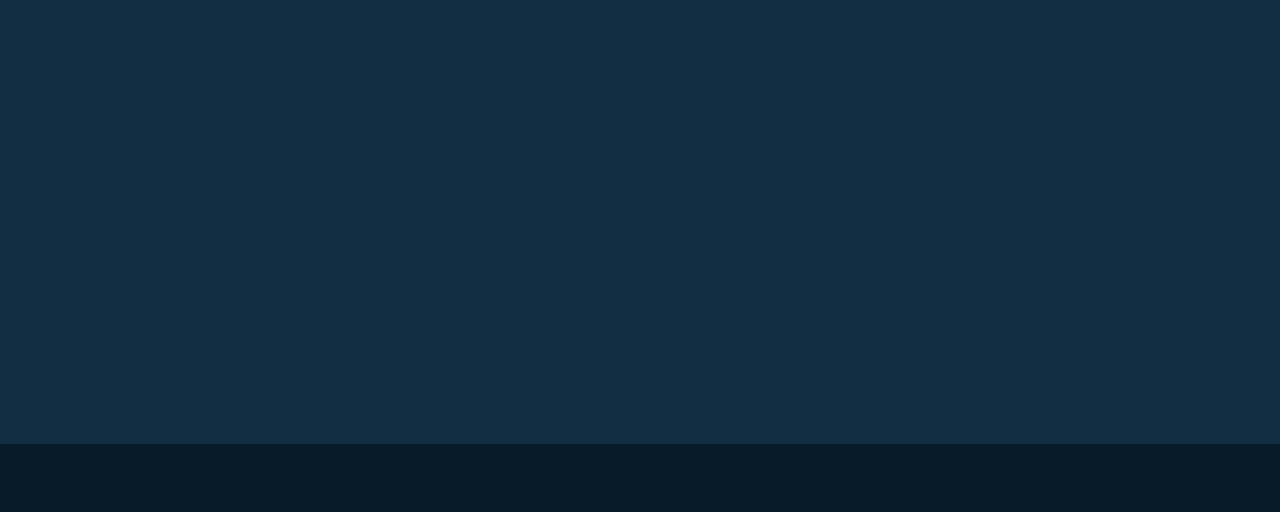
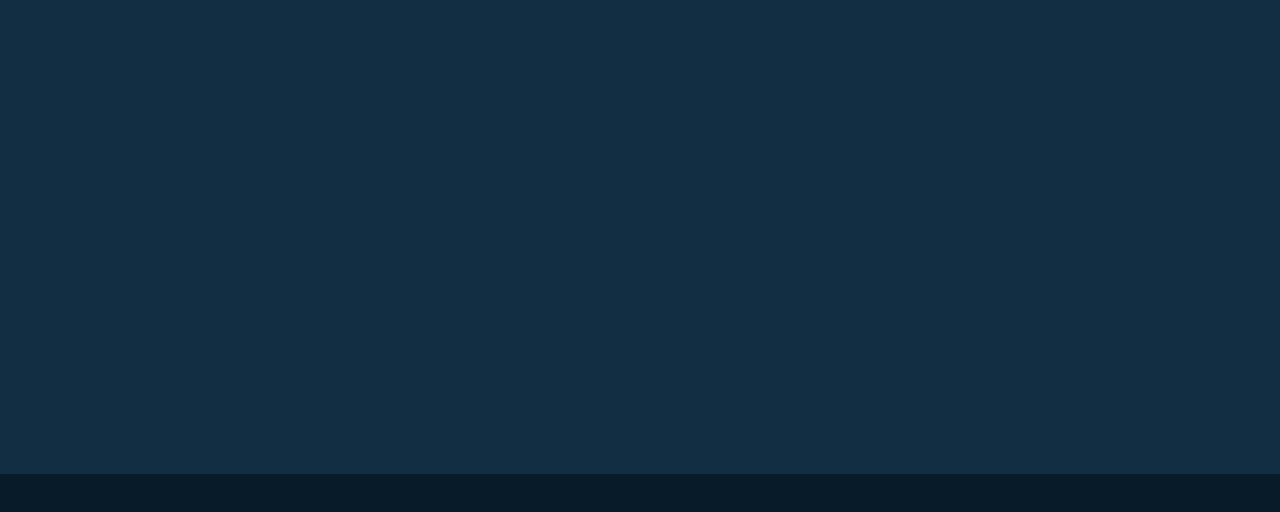
Before and after one commit to Nausad-Alam/NausadAlam, a plain HTML site: page index.html in a window 1280 px wide. Shown: the part 1862-2374 px from the top of the page. Drawn offline with nearby package versions, Linux system fonts and the light colour scheme.

Commit message:
Update style.css

```diff
--- a/css/style.css
+++ b/css/style.css
@@ -355,7 +355,7 @@ span{
 
 .skills{
     min-height: auto;
-    padding-bottom: 7rem;
+    padding-bottom: 10rem;
     background: var(--second-bg-color);
 }
 
```
